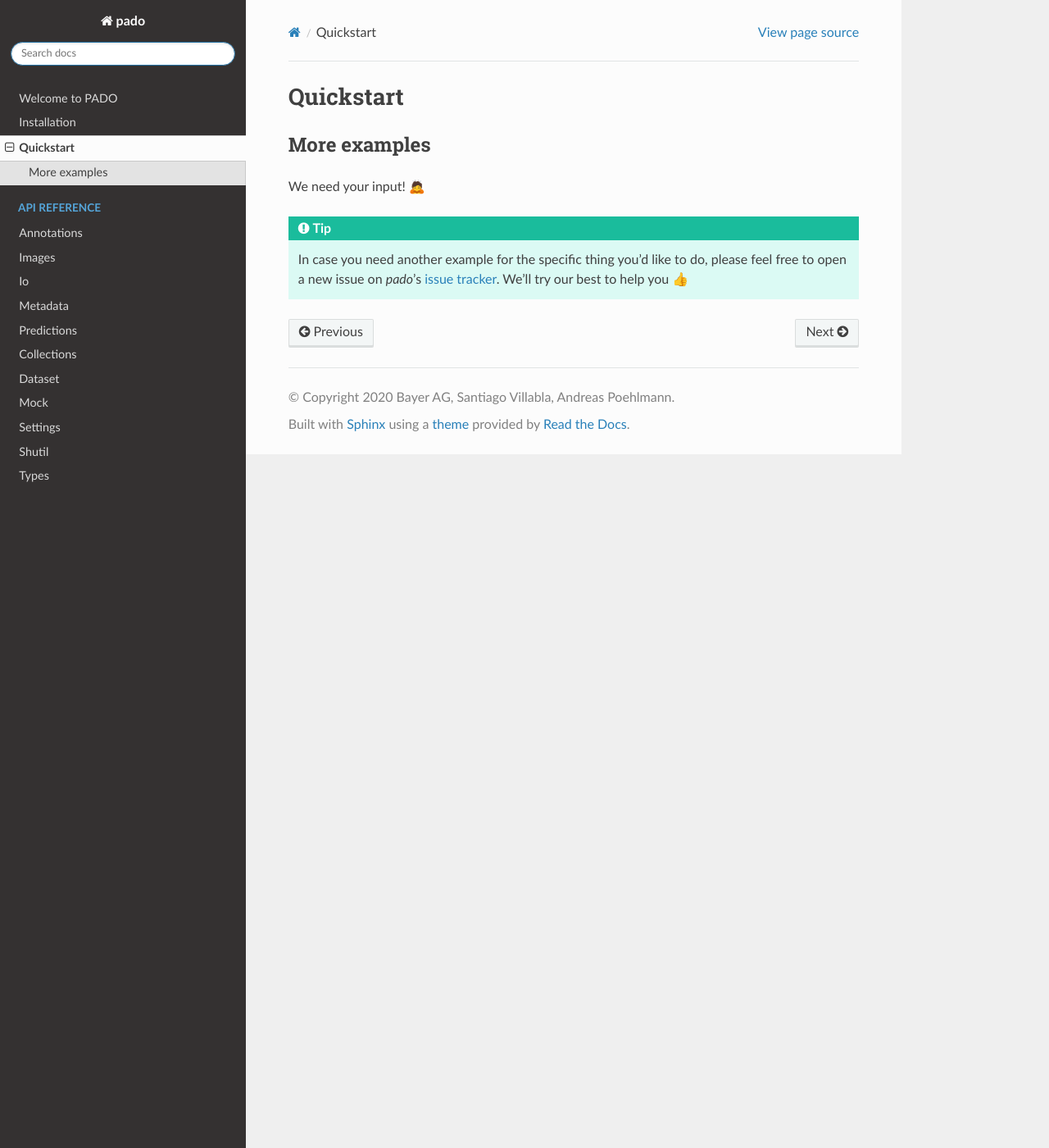
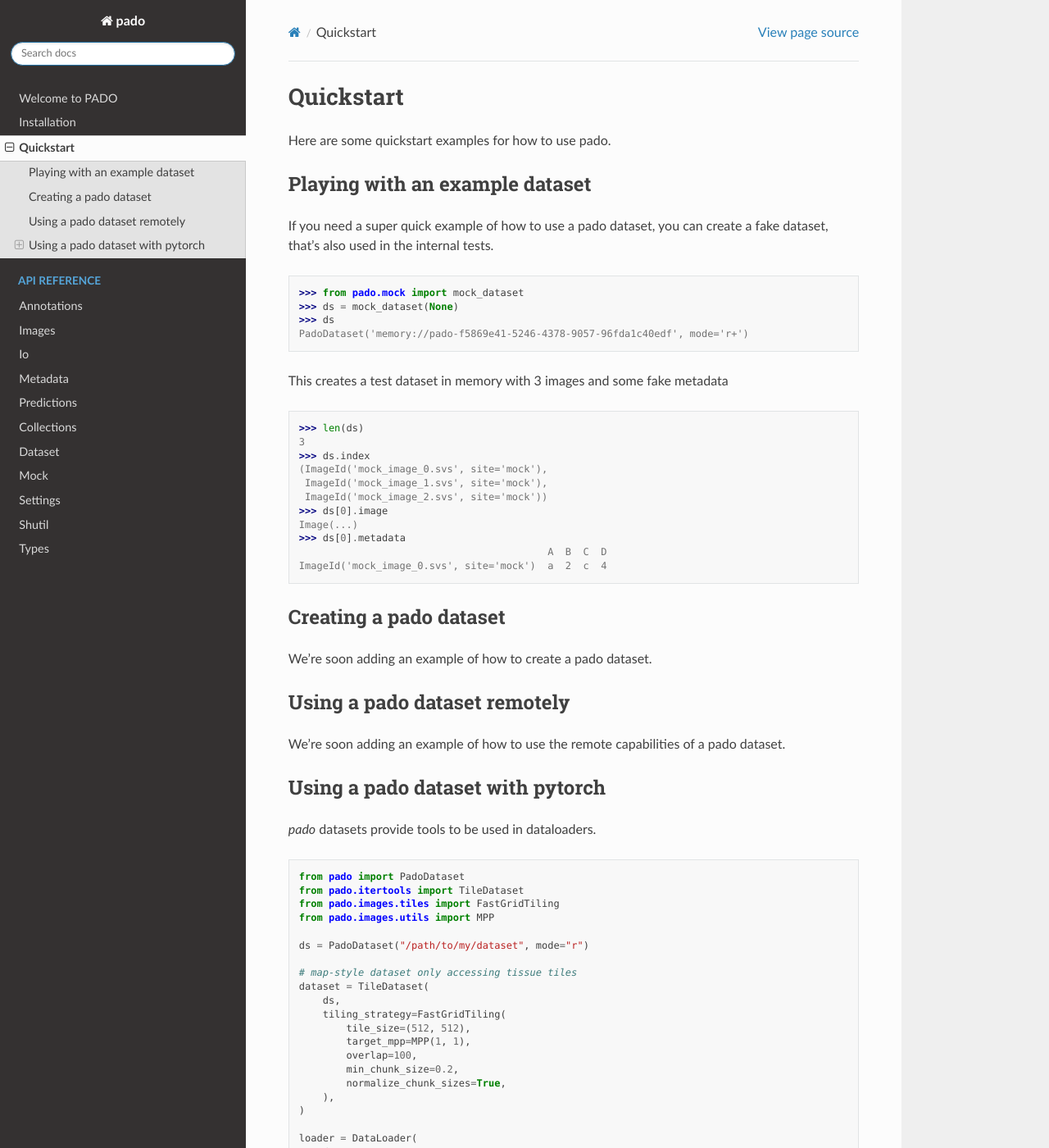
Before and after one commit to Bayer-Group/pado, a Sphinx documentation site: the page built from docs/source/quickstart.rst, in a window 1280 px wide and 1400 px high. Shown: the whole window at 82% size. Built offline with Sphinx 7.4.7 and the Read the Docs theme 2.0.0, drawn with Linux system fonts in a browser that asks for light colours; some of the changed text lies outside the part shown.

Commit message:
docs: update quickstart

```diff
--- a/docs/source/quickstart.rst
+++ b/docs/source/quickstart.rst
@@ -1,5 +1,82 @@
 Quickstart
 ==========
+
+Here are some quickstart examples for how to use pado.
+
+Playing with an example dataset
+-------------------------------
+
+If you need a super quick example of how to use a pado dataset, you can create a
+fake dataset, that's also used in the internal tests.
+
+.. code-block:: python
+
+    >>> from pado.mock import mock_dataset
+    >>> ds = mock_dataset(None)
+    >>> ds
+    PadoDataset('memory://pado-f5869e41-5246-4378-9057-96fda1c40edf', mode='r+')
+
+This creates a test dataset in memory with 3 images and some fake metadata
+
+.. code-block:: python
+
+    >>> len(ds)
+    3
+    >>> ds.index
+    (ImageId('mock_image_0.svs', site='mock'),
+     ImageId('mock_image_1.svs', site='mock'),
+     ImageId('mock_image_2.svs', site='mock'))
+    >>> ds[0].image
+    Image(...)
+    >>> ds[0].metadata
+                                              A  B  C  D
+    ImageId('mock_image_0.svs', site='mock')  a  2  c  4
+
+
+Creating a pado dataset
+-----------------------
+
+We're soon adding an example of how to create a pado dataset.
+
+Using a pado dataset remotely
+-----------------------------
+
+We're soon adding an example of how to use the remote capabilities of a pado dataset.
+
+Using a pado dataset with pytorch
+---------------------------------
+
+`pado` datasets provide tools to be used in dataloaders.
+
+.. code-block:: python
+
+    from pado import PadoDataset
+    from pado.itertools import TileDataset
+    from pado.images.tiles import FastGridTiling
+    from pado.images.utils import MPP
+
+    ds = PadoDataset("/path/to/my/dataset", mode="r")
+
+    # map-style dataset only accessing tissue tiles
+    dataset = TileDataset(
+        ds,
+        tiling_strategy=FastGridTiling(
+            tile_size=(512, 512),
+            target_mpp=MPP(1, 1),
+            overlap=100,
+            min_chunk_size=0.2,
+            normalize_chunk_sizes=True,
+        ),
+    )
+
+    loader = DataLoader(
+        dataset,
+        batch_size=32,
+        shuffle=True,
+        num_workers=8,
+        collate_fn=dataset.collate_fn,
+    )
+
 
 More examples
 ^^^^^^^^^^^^^
```
